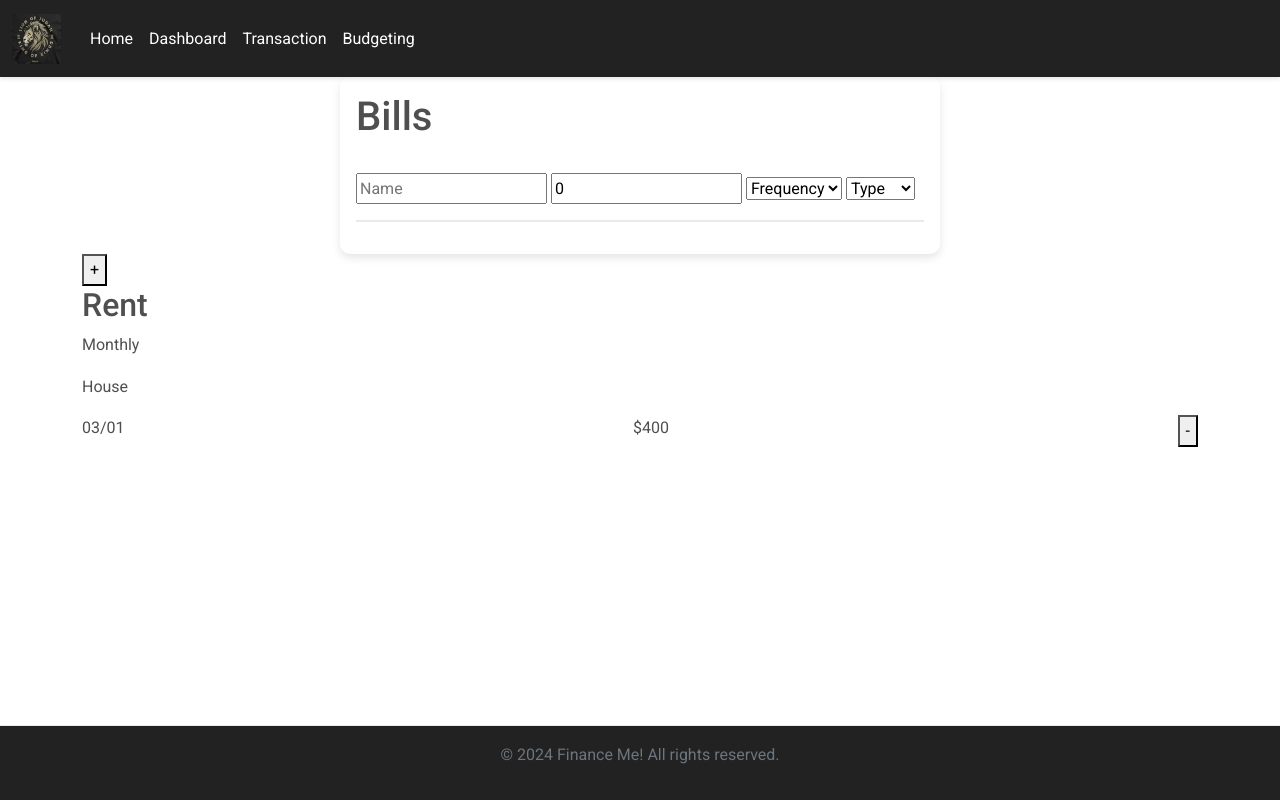
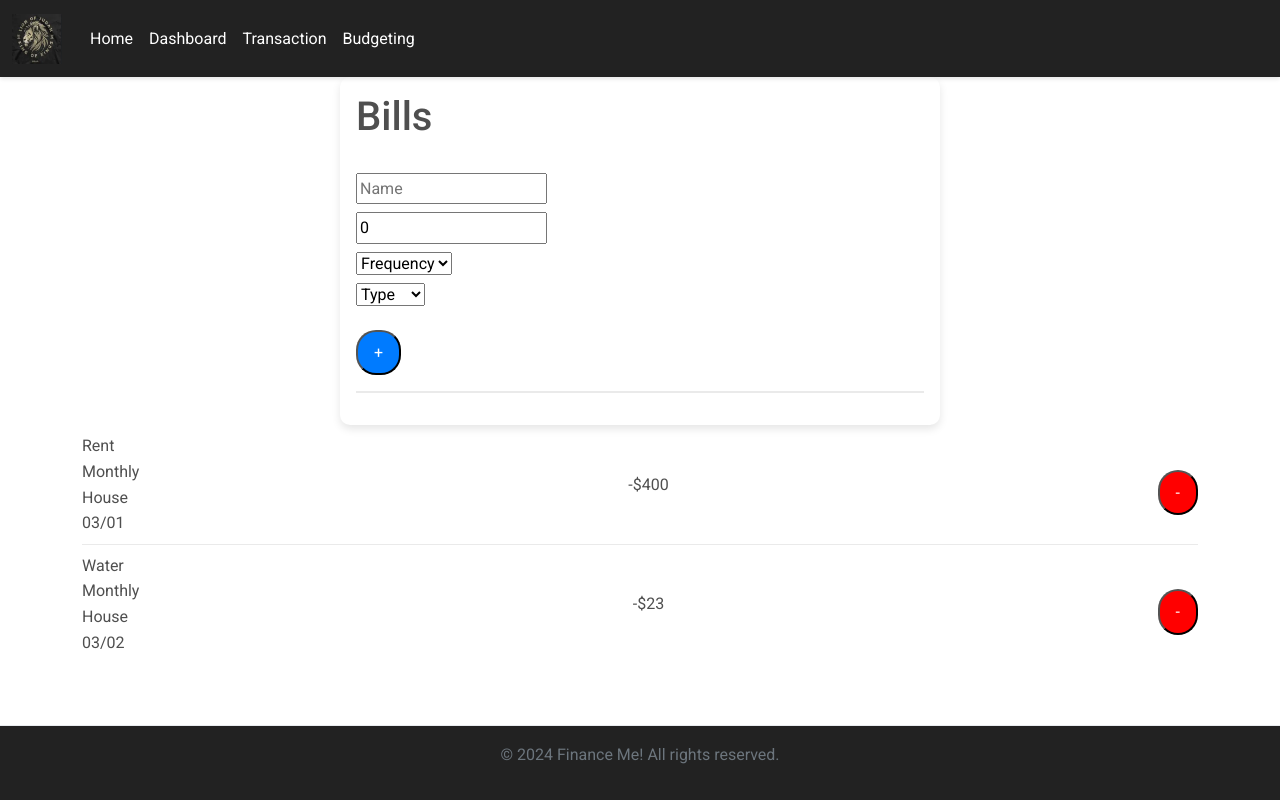
Before and after one commit to julioPlaceres/budgetTracker, a SvelteKit app: page /bills in a window 1280 px wide. Built offline with nearby package versions, Linux system fonts and the light colour scheme.

Commit message:
updated route, added bill_card component and type

```diff
--- /dev/null
+++ b/src/lib/cards/bill_card.svelte
@@ -0,0 +1,47 @@
+<script lang="ts">
+	import type { Bill} from '$lib/types/customTypes';
+
+	export let bill: Bill = {
+		name: '',
+		date: '',
+		amount: 0,
+		frequency: '',
+		type: ''
+	}
+
+	export let removeBill: (index: number) => void;
+</script>
+
+<style>
+    .bill {
+        display: flex;
+        justify-content: space-between;
+        align-items: center;
+        padding: 0.5rem 0;
+        border-bottom: 1px solid #eaeaea;
+    }
+
+    .bill:last-child {
+        border-bottom: none;
+    }
+
+    .add-bills-btn {
+        padding: 0.5rem 1rem;
+        margin-top: 1rem;
+        background-color: #ff0000;
+        color: white;
+        text-align: center;
+        border-radius: 20px;
+    }
+</style>
+
+<div class="bill">
+	<div>
+		<div>{bill.name}</div>
+		<div>{bill.frequency}</div>
+		<div>{bill.type}</div>
+		<div>{bill.date}</div>
+	</div>
+	<div>{`-$${bill.amount}`}</div>
+	<button class="add-bills-btn" on:click={removeBill}>-</button>
+</div>
--- a/src/routes/+layout.svelte
+++ b/src/routes/+layout.svelte
@@ -99,7 +99,7 @@
                     <li class="nav-item"><a class="nav-link" href="/" on:click={collapseNavbar}>Home</a></li>
                     <li class="nav-item"><a class="nav-link" href="/dashboard" on:click={collapseNavbar}>Dashboard</a></li>
                     <li class="nav-item"><a class="nav-link" href="/transactions" on:click={collapseNavbar}>Transaction</a></li>
-                    <li class="nav-item"><a class="nav-link" href="/budgeting" on:click={collapseNavbar}>Budgeting</a></li>
+                    <li class="nav-item"><a class="nav-link" href="/bills" on:click={collapseNavbar}>Budgeting</a></li>
                 </ul>
             </div>
         </div>
--- a/src/routes/bills/+page.svelte
+++ b/src/routes/bills/+page.svelte
@@ -1,9 +1,13 @@
 <script lang="ts">
-	let bills = [
-		{ name: 'Rent', frequency: 'Monthly', type: 'House', amount: 400, date: '03/01' }
+	import Bill_card from '$lib/cards/bill_card.svelte';
+	import type { Bill } from '$lib/types/customTypes'
+
+	let bills: Bill[] = [
+		{ name: 'Rent', frequency: 'Monthly', type: 'House', amount: 400, date: '03/01' },
+		{ name: 'Water', frequency: 'Monthly', type: 'House', amount: 23, date: '03/02' }
 	];
 
-	let newBill = {
+	let newBill: Bill = {
 		name: '',
 		amount: 0,
 		frequency: '',
@@ -38,6 +42,7 @@
     }
 
     .details {
+				align-content: center;
         border-bottom: 2px solid #eaeaea;
         padding-bottom: 1rem;
         margin-bottom: 1rem;
@@ -48,6 +53,21 @@
         justify-content: space-between;
         margin-bottom: 0.5rem;
     }
+
+    .details-item-card {
+        display: flex;
+        justify-content: space-between;
+        margin-bottom: 0.5rem;
+    }
+
+    .add-bills-btn {
+        padding: 0.5rem 1rem;
+        margin-top: 1rem;
+        background-color: #007bff;
+        color: white;
+        text-align: center;
+        border-radius: 20px;
+    }
 </style>
 
 <div class="container">
@@ -57,37 +77,23 @@
 		</div>
 
 		<div class="details">
-			<input type="text" bind:value={newBill.name} placeholder="Name" />
-			<input type="number" bind:value={newBill.amount} placeholder="Amount" />
-			<select bind:value={newBill.frequency}>
+			<input class="details-item" type="text" bind:value={newBill.name} placeholder="Name" />
+			<input class="details-item" type="number" bind:value={newBill.amount} placeholder="Amount" />
+			<select class="details-item" bind:value={newBill.frequency}>
 				<option value="" disabled selected>Frequency</option>
 				<option value="Monthly">Monthly</option>
 				<option value="Yearly">Yearly</option>
 			</select>
-			<select bind:value={newBill.type}>
+			<select class="details-item-card" bind:value={newBill.type}>
 				<option value="" disabled selected>Type</option>
 				<option value="House">House</option>
 				<option value="Utility">Utility</option>
 			</select>
+			<button class="add-bills-btn" on:click={addBill}>+</button>
 		</div>
 	</div>
 
-	<button on:click={addBill}>+</button>
-
-	<div class="bill-list">
 		{#each bills as bill, index}
-			<div class="bill-item">
-				<div class="">
-					<h2>{bill.name}</h2>
-					<p>{bill.frequency}</p>
-					<p>{bill.type}</p>
-				</div>
-				<div class="details-item">
-					<span>{bill.date}</span>
-					<span>${bill.amount}</span>
-					<button on:click={() => removeBill(index)}>-</button>
-				</div>
-			</div>
+			<Bill_card removeBill={() => {removeBill(index)}} {bill}/>
 		{/each}
-	</div>
 </div>
```
Also changed, not shown: src/lib/types/customTypes.ts (+8 -0 lines).
